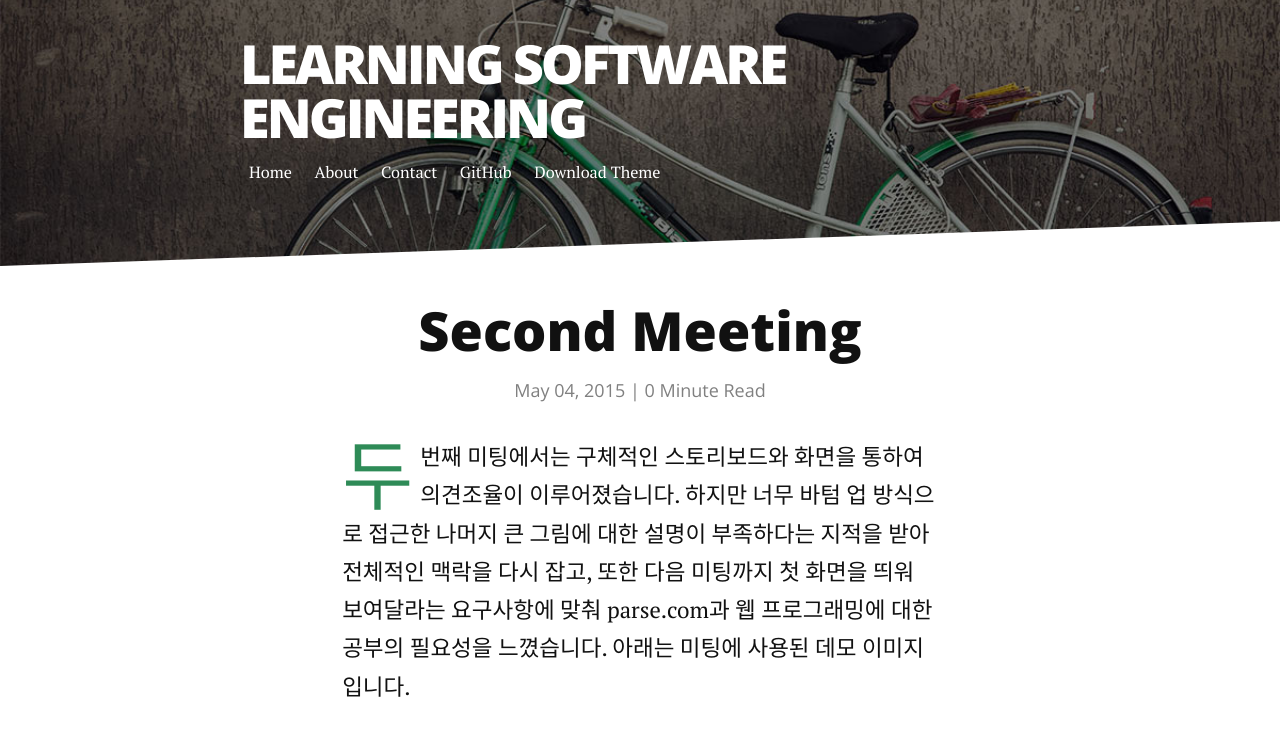
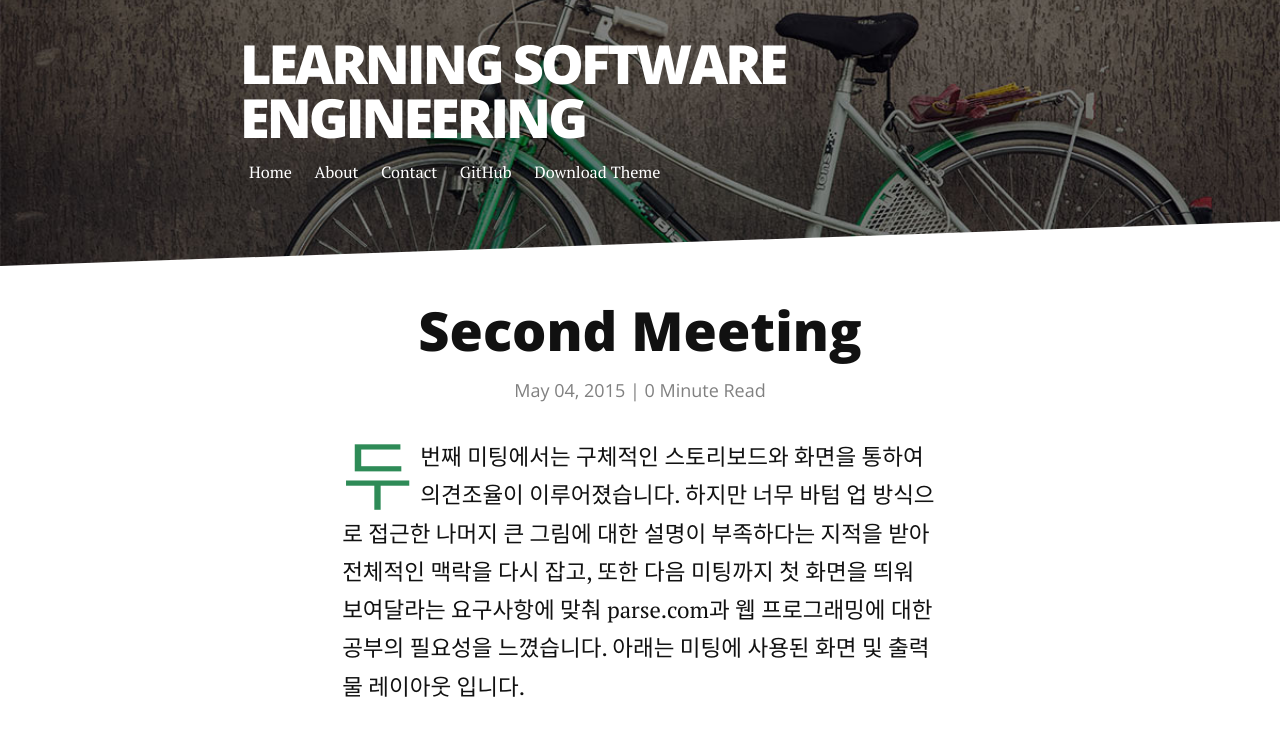
Before and after one commit to Writtic/Writtic.github.io, a Jekyll site: the page built from _posts/2015-05-04-Second-Meeting.markdown, in a window 1280 px wide and 900 px high, cut to the strip 0-734 px from the top of the window. Built offline with Jekyll 4.4.1, drawn with Linux system fonts in a browser that asks for light colours; nearby versions of some CDN libraries; Markdown is read by kramdown in place of the engine named in the settings.

Commit message:
Update 2015-05-04-Second-Meeting.markdown

```diff
--- a/_posts/2015-05-04-Second-Meeting.markdown
+++ b/_posts/2015-05-04-Second-Meeting.markdown
@@ -4,7 +4,7 @@ title:  "Second Meeting"
 date:   2015-05-04
 ---
 
-<p class="intro"><span class="dropcap">두</span>번째 미팅에서는 구체적인 스토리보드와 화면을 통하여 의견조율이 이루어졌습니다. 하지만 너무 바텀 업 방식으로 접근한 나머지 큰 그림에 대한 설명이 부족하다는 지적을 받아 전체적인 맥락을 다시 잡고, 또한 다음 미팅까지 첫 화면을 띄워 보여달라는 요구사항에 맞춰 parse.com과 웹 프로그래밍에 대한 공부의 필요성을 느꼈습니다. 아래는 미팅에 사용된 데모 이미지 입니다.</p>
+<p class="intro"><span class="dropcap">두</span>번째 미팅에서는 구체적인 스토리보드와 화면을 통하여 의견조율이 이루어졌습니다. 하지만 너무 바텀 업 방식으로 접근한 나머지 큰 그림에 대한 설명이 부족하다는 지적을 받아 전체적인 맥락을 다시 잡고, 또한 다음 미팅까지 첫 화면을 띄워 보여달라는 요구사항에 맞춰 parse.com과 웹 프로그래밍에 대한 공부의 필요성을 느꼈습니다. 아래는 미팅에 사용된 화면 및 출력물 레이아웃 입니다.</p>
 
 <p align = center><img width="560" height="315" src="http://i.imgur.com/k9ihe0v.png"></p>
 <p align = center><img width="560" height="315" src="http://i.imgur.com/xs5nAIW.png"></p>
```
